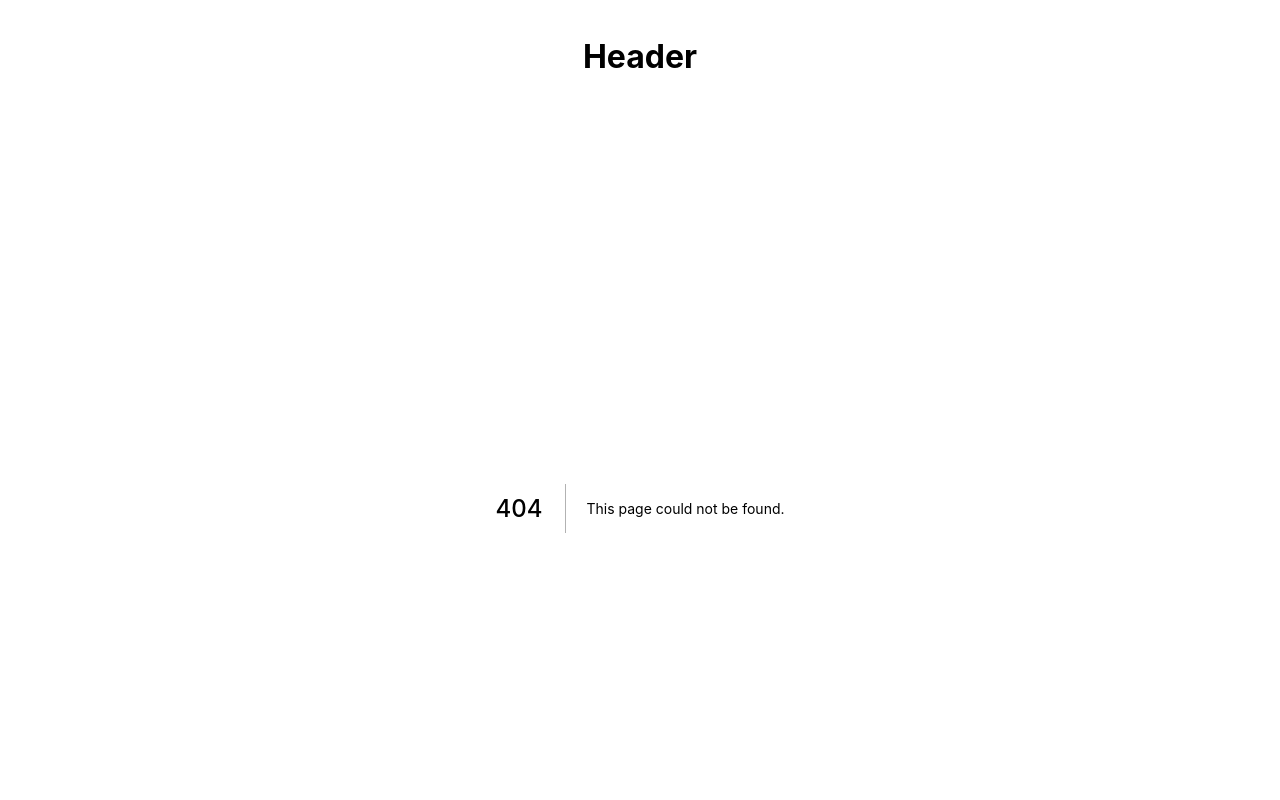
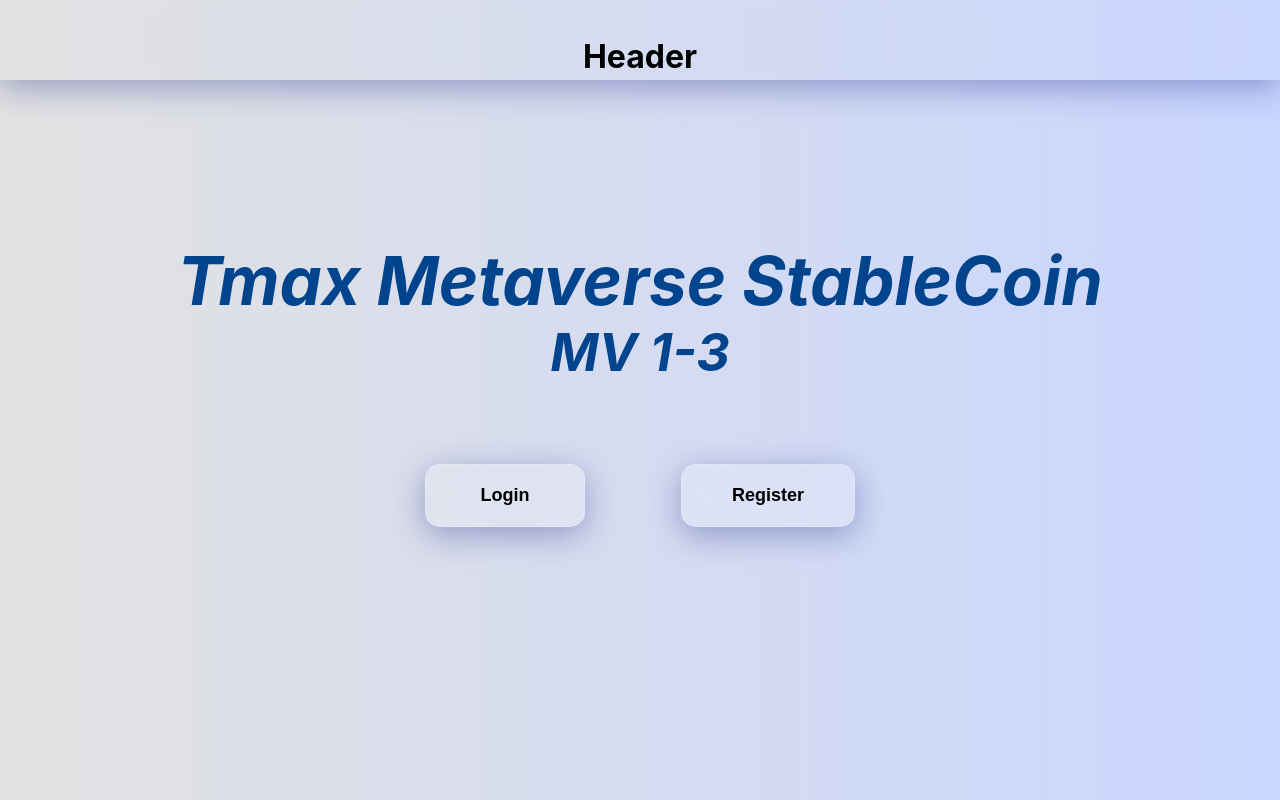
Before and after one commit to kyungilcho/kyungilcho, a Next.js app in the folder Client/stablecoin_client/: page /main in a window 1280 px wide. Before the commit this address had no page. Shown: the top 800 px of the page. Built offline with nearby package versions, Linux system fonts and the light colour scheme.

Commit message:
feat : Main page layout, routing

```diff
--- /dev/null
+++ b/Client/stablecoin_client/components/MainPageComponents.tsx
@@ -0,0 +1,8 @@
+export function Logo() {
+  return (
+    <div className="main-logo">
+      <p className="pr__title">Tmax Metaverse StableCoin</p>
+      <p className="sub__title">MV 1-3</p>
+    </div>
+  );
+}
--- a/Client/stablecoin_client/components/SimpleComponentsTest.tsx
+++ b/Client/stablecoin_client/components/SimpleComponentsTest.tsx
@@ -78,7 +78,7 @@ export function Dropdown(props: {
         if (props.onChange1 && props.onChange2) {
           props.onChange1(e.target.value);
           props.onChange2(e.target.value);
-        } else if (props.onChange1){
+        } else if (props.onChange1) {
           props.onChange1(e.target.value);
         }
       }}
@@ -144,11 +144,12 @@ export function Panel(props: { title: string; children?: React.ReactNode }) {
 export function Button2(props: {
   text: string;
   value?: string;
-  onClick?: (value?: string | number| null) => void | Promise<void>;
+  onClick?: (value?: string | number | null) => void | Promise<void>;
+  className?: string;
 }) {
   return (
     <button
-      className="send-token"
+      className={props.className ? props.className : "send-token"}
       onMouseEnter={(e: React.MouseEvent<HTMLButtonElement>) => {
         const target = e.target as HTMLButtonElement;
         target.style.backgroundColor = "rgba(100,100,100,0.6)";
@@ -158,8 +159,11 @@ export function Button2(props: {
         target.style.backgroundColor = "rgba(255,255,255,0.2)";
       }}
       onClick={async () => {
-        if (props.onClick && props.value) {
-          await props.onClick(props.value);
+        if (props.onClick) {
+          if (props.value) {
+            await props.onClick(props.value);
+          }
+          props.onClick();
         }
       }}
     >
--- /dev/null
+++ b/Client/stablecoin_client/pages/main/index.tsx
@@ -0,0 +1,29 @@
+import { Logo } from "../../components/MainPageComponents";
+import { Button2 } from "../../components/SimpleComponentsTest";
+import router from "next/router";
+
+const Main = () => {
+  return (
+    <section className="main-container">
+      <Logo />
+      <div style={{ display: "flex", justifyContent: "center" }}>
+        <Button2
+          text="Login"
+          onClick={() => {
+            router.push("/");
+          }}
+          className="main-btn"
+        />
+        <Button2
+          text="Register"
+          onClick={() => {
+            router.push("/");
+          }}
+          className="main-btn"
+        />
+      </div>
+    </section>
+  );
+};
+
+export default Main;
--- a/Client/stablecoin_client/styles/globals.css
+++ b/Client/stablecoin_client/styles/globals.css
@@ -136,3 +136,79 @@ button {
   height: 100%;
   justify-content: space-between;
 }
+
+header {
+  position: fixed;
+  top: 0;
+  transition: 0.5s all ease;
+  height: 5rem;
+  width: 100%;
+  background-color: transparent;
+  /* box-shadow: none|h-offset v-offset blur spread color |inset|initial|inherit; */
+  box-shadow: 0 8px 32px 0 rgba(31, 38, 135, 0.37);
+  /* For the fog-like glass effect */
+  backdrop-filter: blur(4px);
+  -webkit-backdrop-filter: blur(4px);
+}
+
+footer {
+  position: fixed;
+  bottom: 0;
+  transition: 0.5s all ease;
+  height: 10rem;
+  width: 100%;
+  background-color: transparent;
+  /* box-shadow: none|h-offset v-offset blur spread color |inset|initial|inherit; */
+  box-shadow: 0 8px 32px 0 rgba(31, 38, 135, 0.37);
+  /* For the fog-like glass effect */
+  backdrop-filter: blur(4px);
+  -webkit-backdrop-filter: blur(4px);
+  display: none;
+}
+
+.main-container {
+  height: 100vh;
+  display: flex;
+  flex-direction: column;
+  background: linear-gradient(to right, #e2e2e2, #c9d6ff);
+  padding-top: 15rem;
+}
+.main-logo {
+  display: flex;
+  flex-direction: column;
+  margin-bottom: 5rem;
+}
+.pr__title {
+  color: #00448d;
+  font-weight: bold;
+  font-size: 67px;
+  font-style: oblique;
+  margin: 0;
+  text-align: center;
+}
+
+.sub__title {
+  color: #00448d;
+  font-weight: bold;
+  font-size: 52px;
+  font-style: oblique;
+  margin: 0;
+  text-align: center;
+}
+
+.main-btn {
+  min-width: 10rem;
+  background-color: rgba(255, 255, 255, 0.2);
+  backdrop-filter: blur(20px);
+  border-radius: 15px;
+  box-shadow: 0 8px 32px 0 rgba(31, 38, 135, 0.37);
+  border: 1px solid rgba(255, 255, 255, 0.18);
+  padding: 20px 50px;
+  align-items: center;
+  transition: all 0.3s ease-in-out;
+  font-size: 18px;
+  font-weight: bold;
+  margin-left: 3rem;
+  margin-right: 3rem;
+  cursor: pointer;
+}
```
